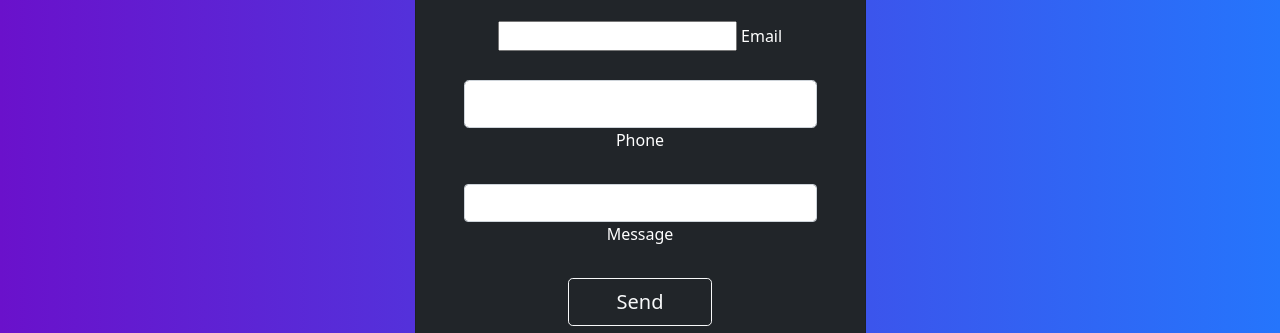
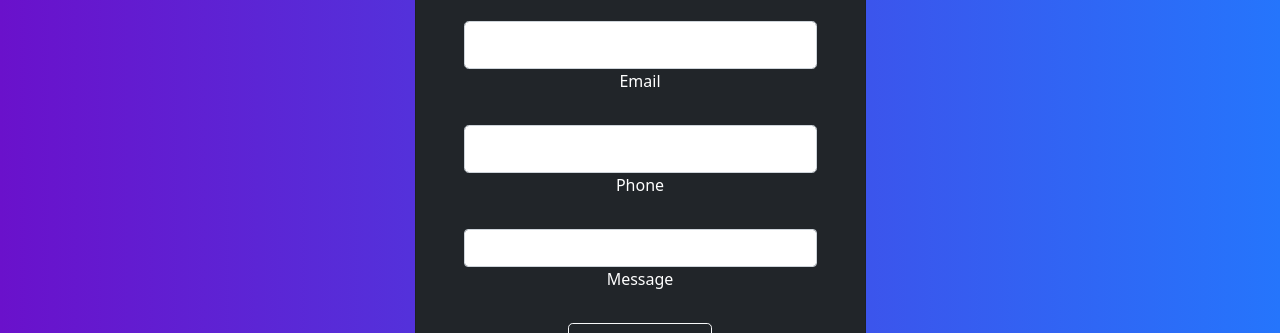
Before and after one commit to Santi143V/sample_contact_html, a plain HTML site: page index.html in a window 1280 px wide. Shown: the part 354-687 px from the top of the page. Drawn offline with nearby package versions, Linux system fonts and the light colour scheme.

Commit message:
Add files via upload

```diff
--- a/index.html
+++ b/index.html
@@ -50,9 +50,10 @@
                                         <label class="form-label" for="typename">Name</label>
                                     </div>
                                     <div class="form-outline form-white mb-4">
-                                        <input type="text" name="Email" id=" class=" form-control form-control-lg" />
-                                        <label class="form-label" for="typeEmailX">Email</label>
+                                        <input type="text" name="email" class="form-control form-control-lg" />
+                                        <label class="form-label" for="typename">Email</label>
                                     </div>
+
                                     <div class="form-outline form-white mb-4">
                                         <input type="text" name="Phone" class="form-control form-control-lg" />
                                         <label class="form-label" for="typephone">Phone</label>
```
